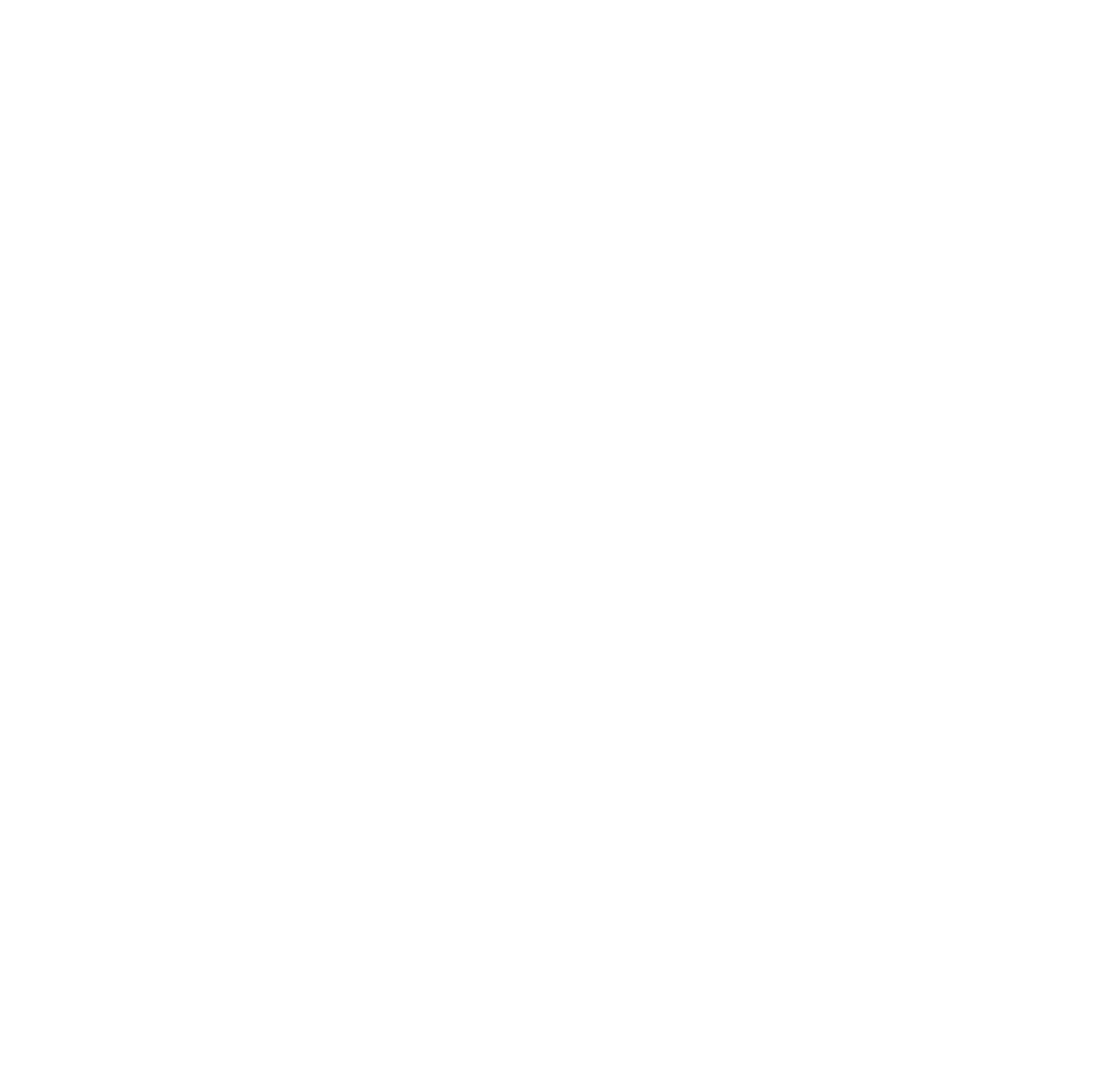
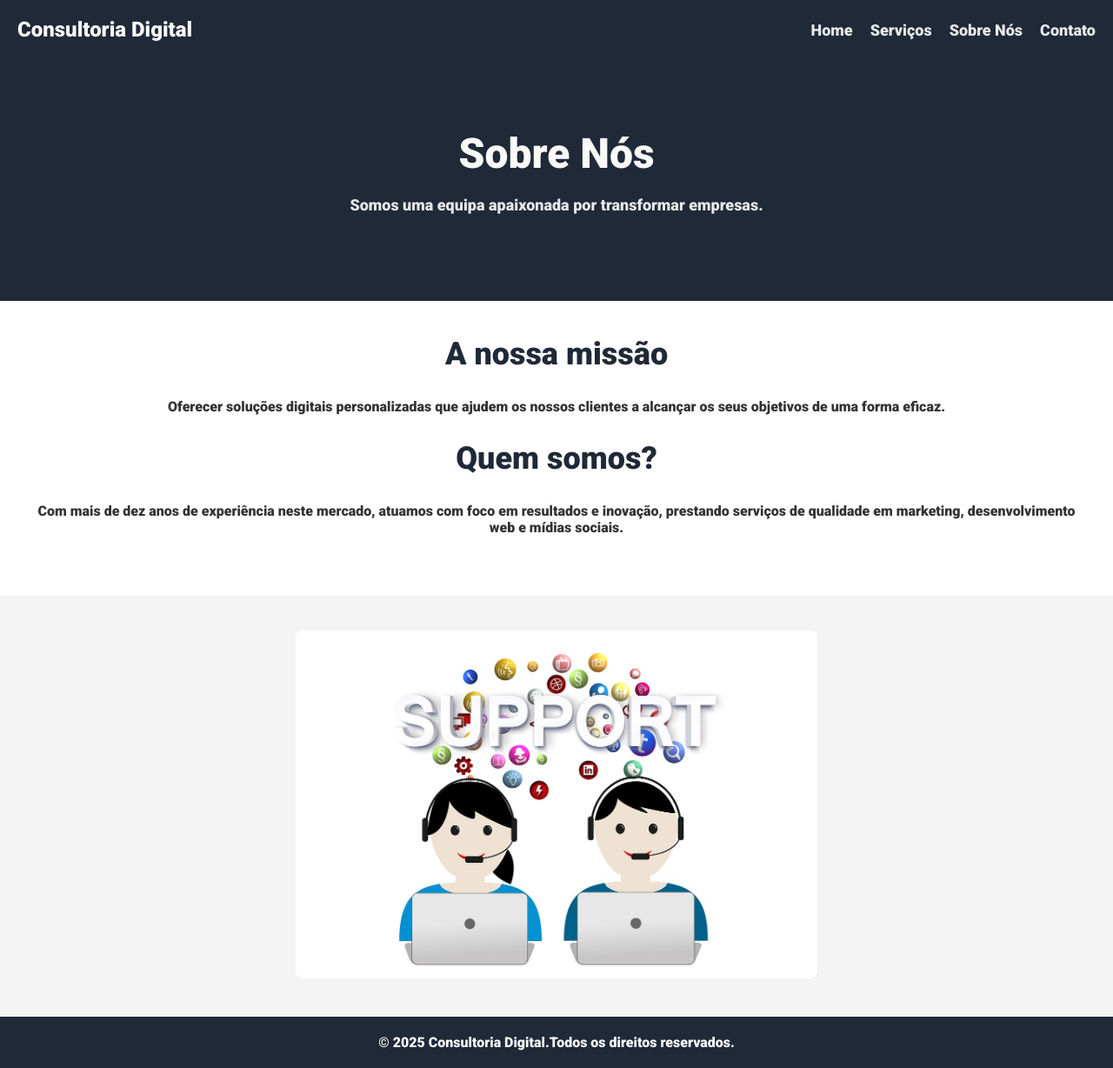
Before and after one commit to antoniolal/landing-page-project, a plain HTML site: page informacoe.html in a window 1280 px wide. Shown: the whole page at 87% size. Before the commit the page ends 800 px from the top, so only its background shows below. Drawn offline with Linux system fonts and the light colour scheme.

Commit message:
Landing Page

```diff
--- a/informacoe.html
+++ b/informacoe.html
@@ -0,0 +1,46 @@
+<!DOCTYPE html>
+<html lang="en">
+<head>
+    <meta charset="UTF-8">
+    <meta name="viewport" content="width=device-width, initial-scale=1.0">
+    <title>Sobre Nós - Consultoria Digital</title>
+    <link rel="stylesheet" href="style.css">
+    <link href="https://fonts.googleapis.com/css2?family=Roboto:wght@900&display=swap" rel="stylesheet">
+</head>
+<body>
+    <header>
+        <div class="logo">Consultoria Digital</div>
+        <nav>
+            <ul>
+                <li><a href="index.html">Home</a></li>
+                <li><a href="servicos.html">Serviços</a></li>
+                <li><a href="informacoe.html">Sobre Nós</a></li>
+                <li><a href="contacto.html">Contato</a></li>
+            </ul>
+        </nav>
+     </header>
+    <section class="hero">
+       <h1>Sobre Nós</h1>
+       <p>Somos uma equipa apaixonada por transformar empresas.</p>
+
+    </section>
+    <section class="content-block">
+        <h2>A nossa missão</h2>
+        <p>Oferecer soluções digitais personalizadas que ajudem os nossos clientes a alcançar os seus objetivos de uma forma eficaz.</p>
+
+        <h2>Quem somos?</h2>
+        <p>Com mais de dez anos de experiência neste mercado, atuamos com foco em resultados e inovação, prestando serviços de qualidade em marketing, desenvolvimento web e mídias sociais.</p>
+
+    </section>
+    <section style="text-align: center; padding: 40px; background-color: #f4f4f4;">
+        <img src="/imagens/suporte.jpg" alt="" style="width:50% ; border-radius: 8px;">
+
+    </section>
+
+
+    <footer>
+        <p>&copy; 2025 Consultoria Digital.Todos os direitos reservados.</p>
+    </footer>
+
+</body>
+</html>
--- a/style.css
+++ b/style.css
@@ -129,10 +129,12 @@ header nav ul li a {
 }
 
 footer {
+
     background-color: #1F2937;
     color: #F9FAF8;
     text-align: center;
     padding: 20px;
+    margin-bottom: 0;
 }
 
 form {
@@ -223,3 +225,7 @@ form label {
     color: #223f6f;
     margin-bottom: 20px;
 }
+
+.content-block p {
+    margin-bottom: 29px;
+}
```
Also changed, not shown: servicos.html (+4 -1 lines), imagens/suporte.jpg (added).
